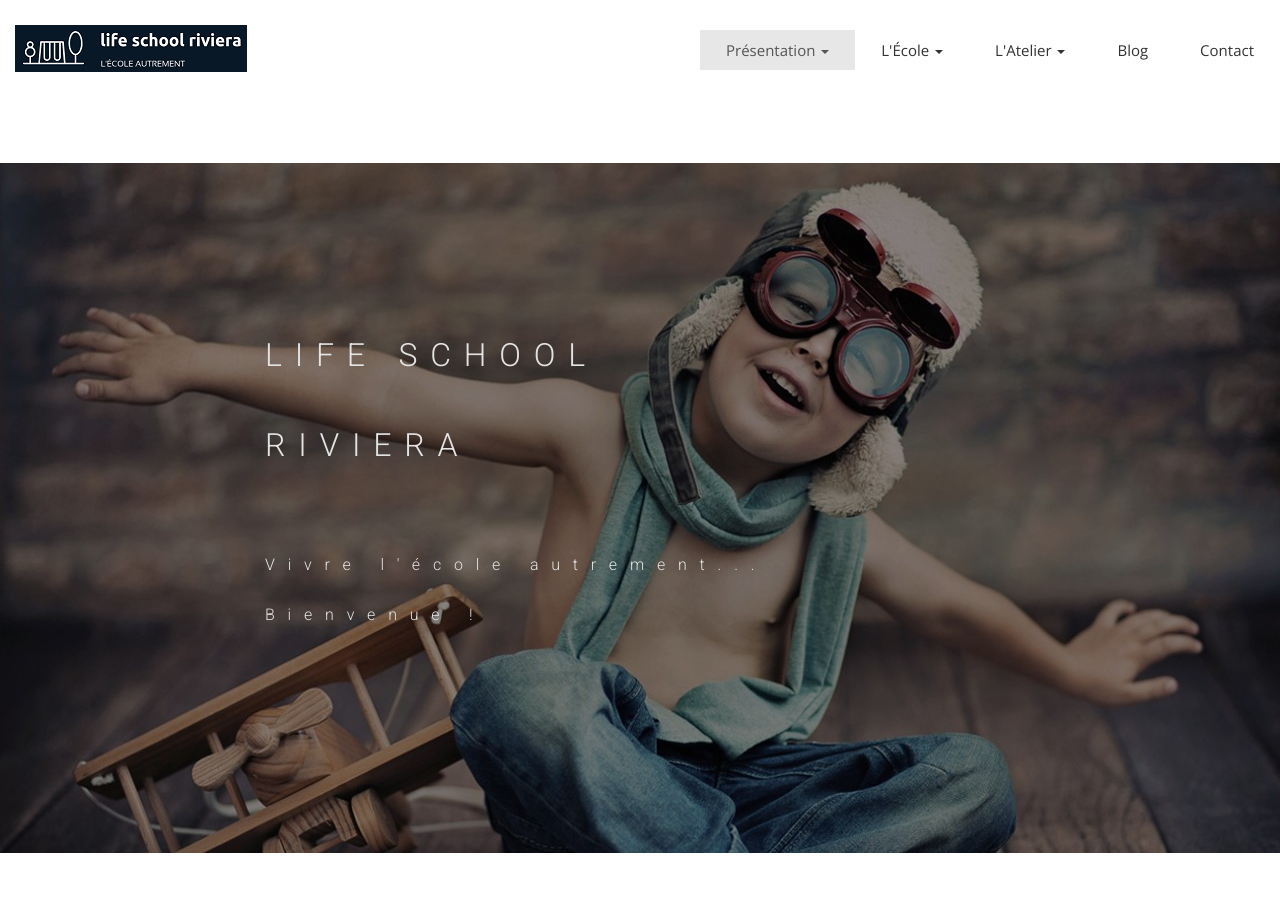
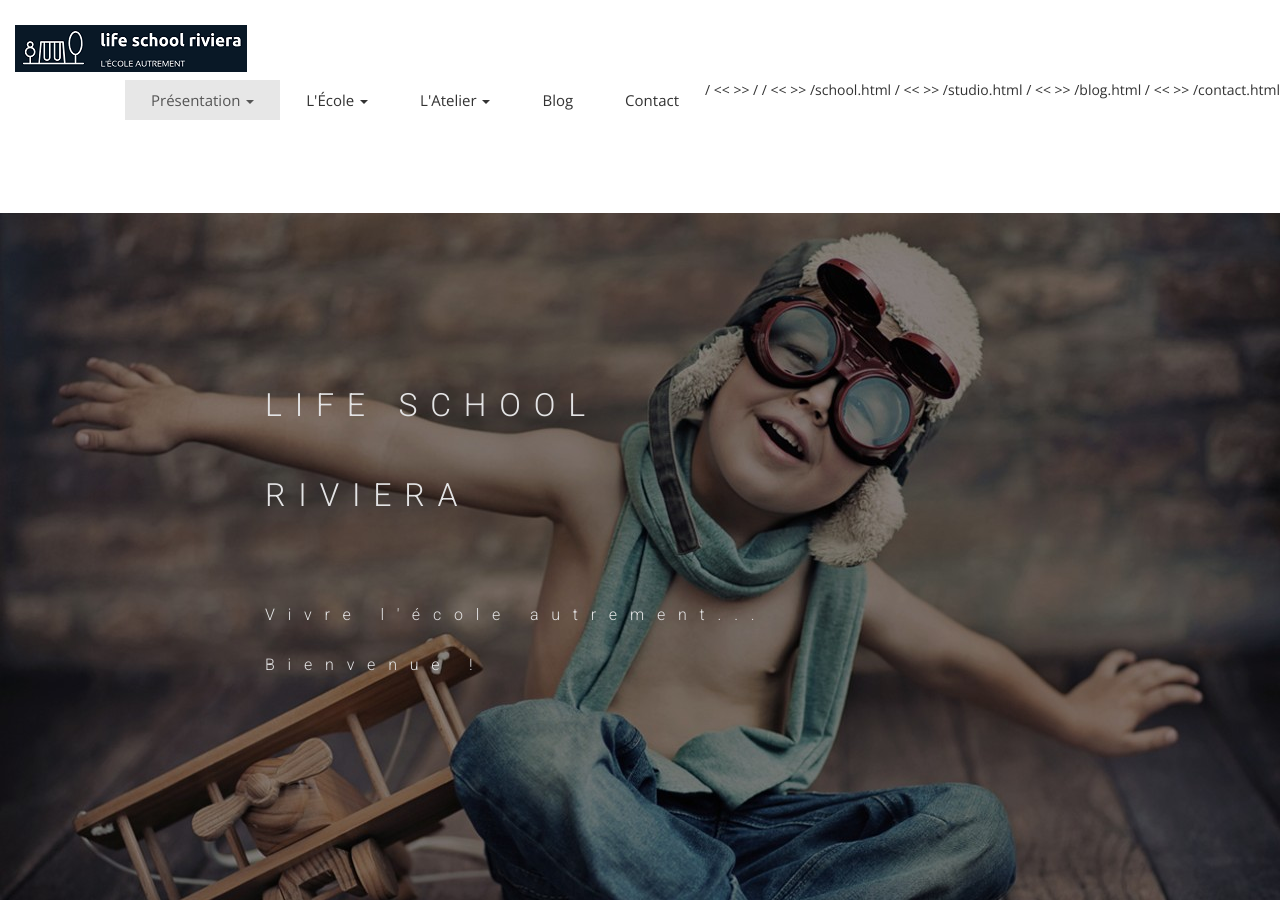
Before and after one commit to midjoule/lifeschool, a Jekyll site: the page built from index.html, in a window 1280 px wide and 900 px high. Built offline with Jekyll 4.4.1, drawn with Linux system fonts in a browser that asks for light colours; nearby versions of some CDN libraries; some web fonts are replaced.

Commit message:
Update header.html

```diff
--- a/_includes/header.html
+++ b/_includes/header.html
@@ -18,7 +18,7 @@
              {% assign links = site.data.navigation %}
              {% for link in links %}
              {% assign class = nil %}
-              <!-- {{ page.url }} --- {{ link.url }} -->
+{{ page.url }} << >> {{ link.url }}
              {% if page.url contains link.url %}
              {% assign class = 'active' %}
              {% endif %}
```
